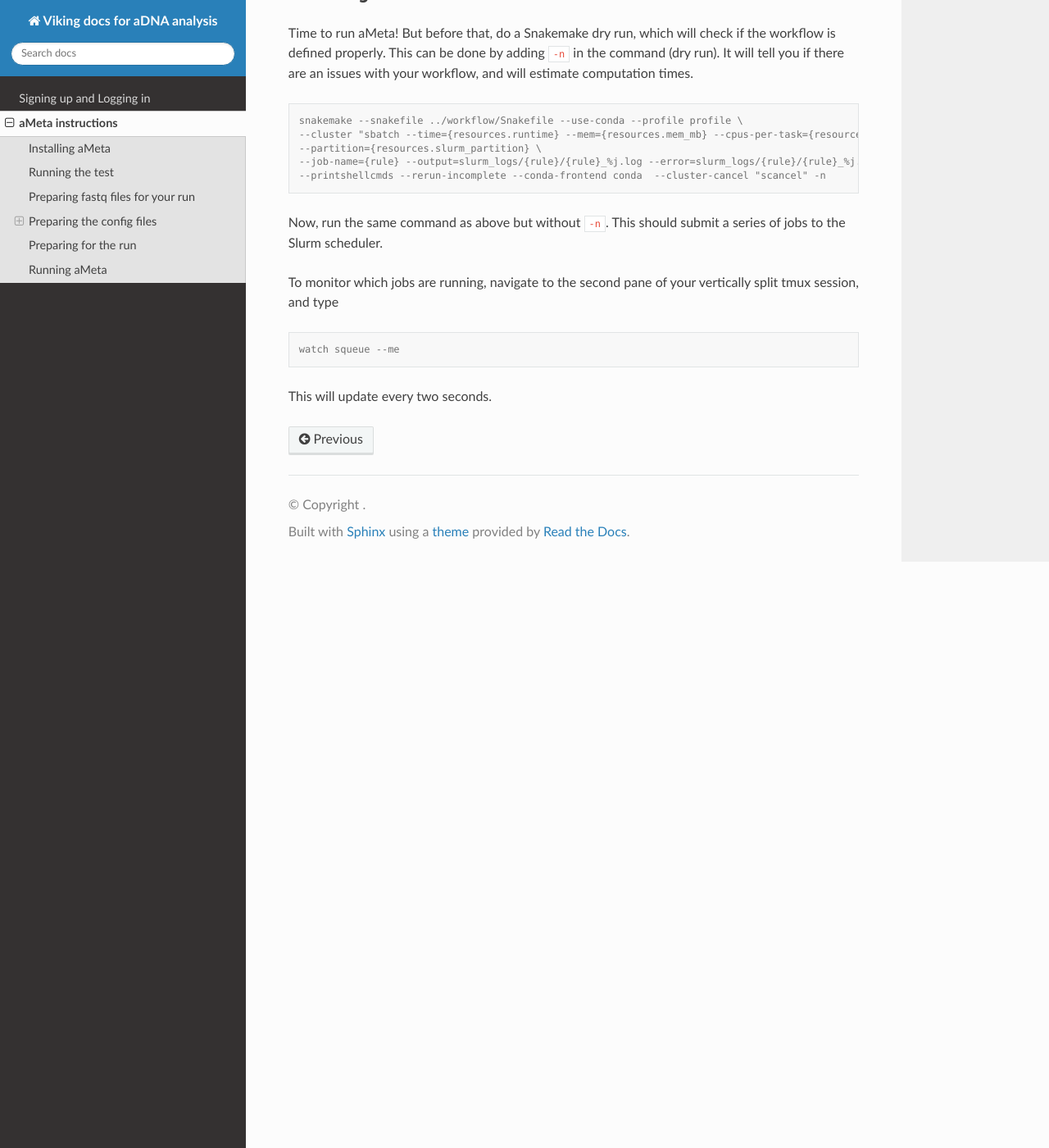
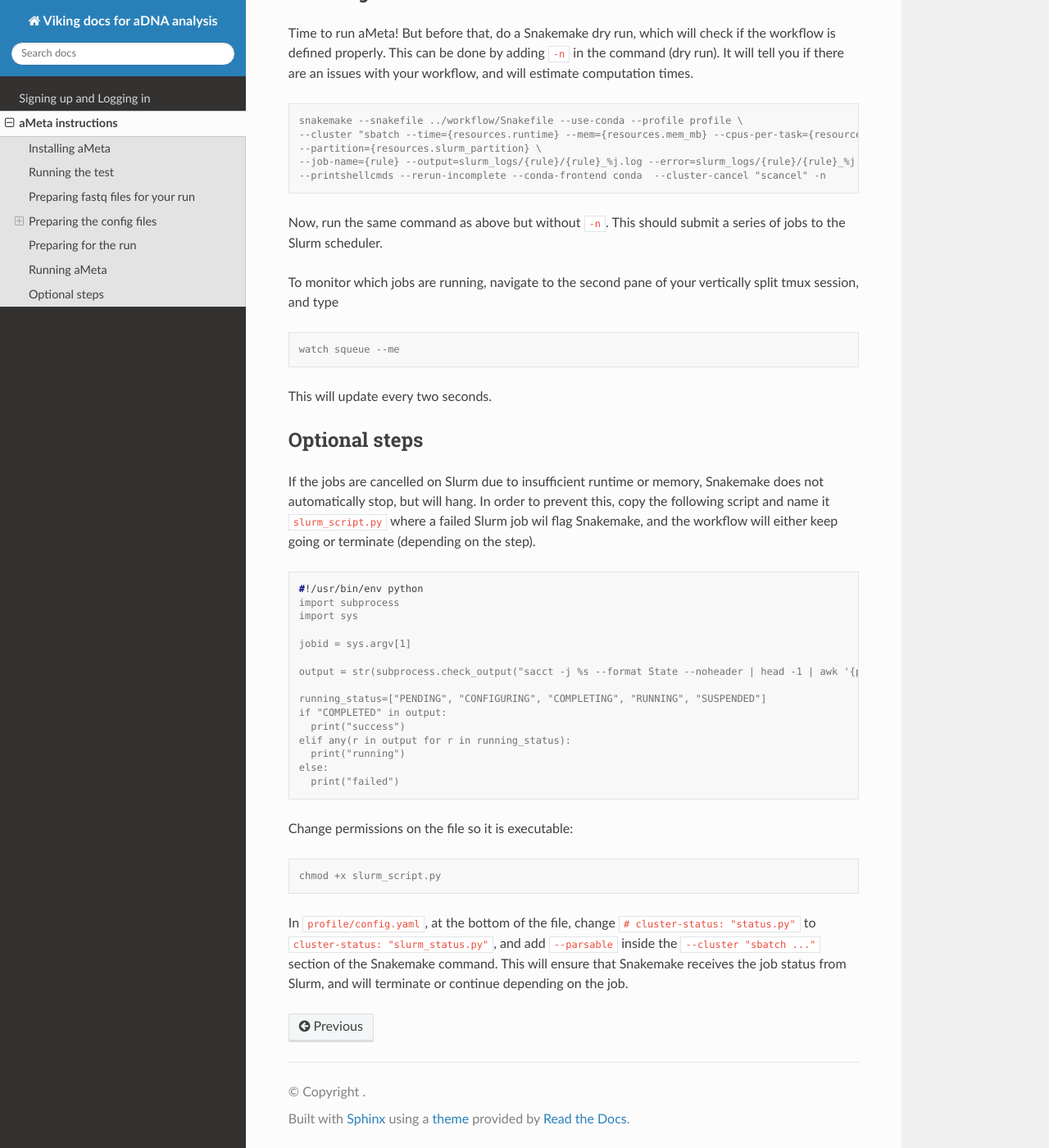
Before and after one commit to surabhiranavat/Viking2_instructions, a Sphinx documentation site: the page built from docs/source/aMeta.rst, in a window 1280 px wide and 1400 px high, scrolled down 4366 px. Shown: the whole window at 82% size. Built offline with Sphinx 7.4.7 and the Read the Docs theme 3.1.0, drawn with Linux system fonts in a browser that asks for light colours.

Commit message:
Update aMeta.rst with slurm_script.py
Added the details for slurm_script.py

```diff
--- a/docs/source/aMeta.rst
+++ b/docs/source/aMeta.rst
@@ -230,3 +230,35 @@ To monitor which jobs are running, navigate to the second pane of your verticall
    watch squeue --me
 
 This will update every two seconds.
+
+
+Optional steps
+------------
+
+If the jobs are cancelled on Slurm due to insufficient runtime or memory, Snakemake does not automatically stop, but will hang. In order to prevent this, copy the following script and name it ``slurm_script.py`` where a failed Slurm job wil flag Snakemake, and the workflow will either keep going or terminate (depending on the step).
+
+.. code-block:: console
+
+   #!/usr/bin/env python
+   import subprocess
+   import sys
+
+   jobid = sys.argv[1]
+
+   output = str(subprocess.check_output("sacct -j %s --format State --noheader | head -1 | awk '{print $1}'" % jobid, shell=True).strip())
+
+   running_status=["PENDING", "CONFIGURING", "COMPLETING", "RUNNING", "SUSPENDED"]
+   if "COMPLETED" in output:
+     print("success")
+   elif any(r in output for r in running_status):
+     print("running")
+   else:
+     print("failed")
+
+Change permissions on the file so it is executable:
+
+.. code-block:: console
+
+   chmod +x slurm_script.py
+
+In ``profile/config.yaml``, at the bottom of the file, change ``# cluster-status: "status.py"`` to ``cluster-status: "slurm_status.py"``, and add ``--parsable`` inside the ``--cluster "sbatch ..."`` section of the Snakemake command. This will ensure that Snakemake receives the job status from Slurm, and will terminate or continue depending on the job.
```
